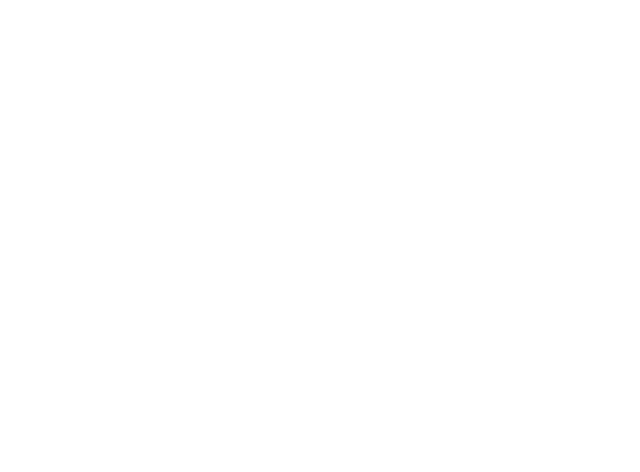
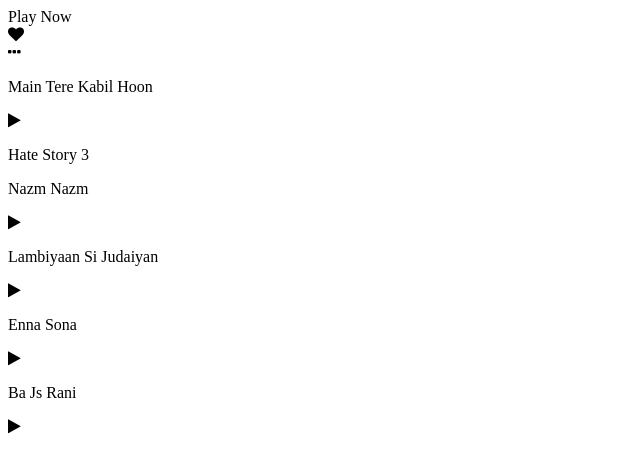
Before and after one commit to depst0r/Music-Player, a plain HTML site: page index.html in a window 1280 px wide. Shown: the whole page, without its empty margins (0-640 px from the left). Drawn offline with Linux system fonts and the light colour scheme.

Commit message:
HTML-finish

```diff
--- a/index.html
+++ b/index.html
@@ -6,9 +6,48 @@
     <meta name="viewport" content="width=device-width, initial-scale=1.0">
     <script defer src="./js/script.js"></script>
     <link rel="stylesheet" href="./css/style.css">
+    <link rel="stylesheet" href="https://maxcdn.bootstrapcdn.com/font-awesome/4.5.0/css/font-awesome.min.css">
     <title>Music Player</title>
 </head>
 <body>
-
+    <div class="card">
+        <div class="icon1">
+            <span class="heading">Play Now</span>
+        </div>
+        <div class="icon2">
+            <div class="content">
+                <i class="fa fa-heart"></i>
+                <div class="img_div">
+                    <div class="img_inner"></div>
+                </div>
+            </div>
+            <i class="fa fa-ellipsis-h"></i>
+        </div>
+    </div>
+    <section>
+        <div class="icon3">
+            <p class="name">Main Tere Kabil Hoon</p>
+            <i class="fa fa-play"></i>
+        </div>
+        <div class="icon3" id="pause">
+            <p class="name" id="name1">Hate Story 3</p>
+        </div>
+        <div class="icon3">
+            <p class="name">Nazm Nazm</p>
+            <i class="fa fa-play"></i>
+        </div>
+        <div class="icon3">
+            <p class="name">Lambiyaan Si Judaiyan</p>
+            <i class="fa fa-play"></i>
+        </div>
+        <div class="icon3">
+            <p class="name">Enna Sona</p>
+            <i class="fa fa-play"></i>
+        </div>
+        <div class="icon3">
+            <p class="name">Ba Js Rani</p>
+            <i class="fa fa-play"></i>
+        </div>
+    </section>
 </body>
 </html>
```
